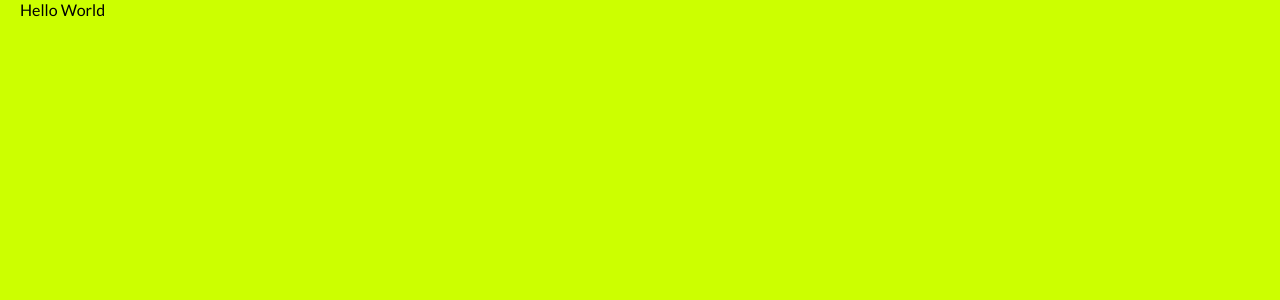
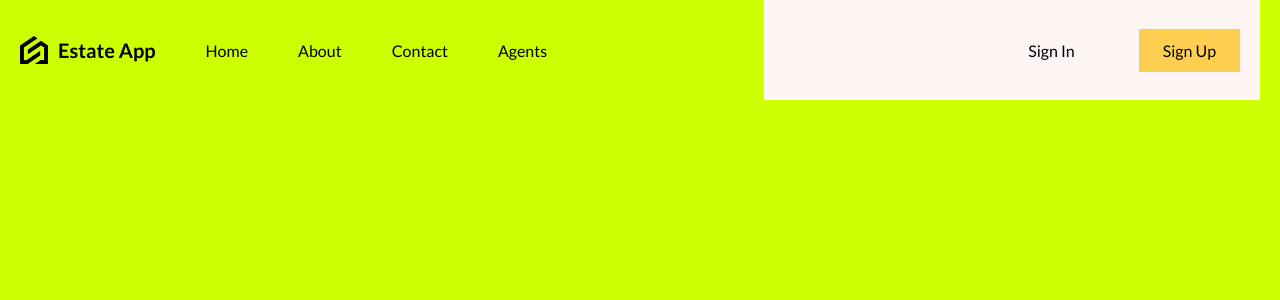
Before and after one commit to sergey87chuvasov/-Estate-Booking-System-, a React (Vite) app: page / in a window 1280 px wide. Shown: the top 300 px of the page. Built offline with nearby package versions, Linux system fonts and the light colour scheme.

Commit message:
added navbar component

```diff
--- a/src/App.jsx
+++ b/src/App.jsx
@@ -1,7 +1,12 @@
+import Navbar from './components/navbar/Navbar';
 import './layout.scss';
 
 function App() {
-  return <div className='layout'>Hello World</div>;
+  return (
+    <div className='layout'>
+      <Navbar />
+    </div>
+  );
 }
 
 export default App;
--- /dev/null
+++ b/src/components/navbar/Navbar.jsx
@@ -0,0 +1,26 @@
+import './Navbar.scss';
+
+function Navbar() {
+  return (
+    <nav>
+      <div className='left'>
+        <a className='logo' href='/'>
+          <img src='/logo.png' alt='logo' />
+          <span>Estate App</span>
+        </a>
+        <a href='/'>Home</a>
+        <a href='/'>About</a>
+        <a href='/'>Contact</a>
+        <a href='/'>Agents</a>
+      </div>
+      <div className='right'>
+        <a href='/'>Sign In</a>
+        <a className='register' href='/'>
+          Sign Up
+        </a>
+      </div>
+    </nav>
+  );
+}
+
+export default Navbar;
--- /dev/null
+++ b/src/components/navbar/Navbar.scss
@@ -0,0 +1,51 @@
+nav {
+  display: flex;
+  justify-content: space-between;
+  align-items: center;
+  height: 100px;
+
+  a {
+    transition: all 0.4s ease;
+
+    &:hover {
+      scale: 1.05;
+    }
+  }
+
+  .left {
+    flex: 3;
+    display: flex;
+    align-items: center;
+    gap: 50px;
+
+    .logo {
+      font-weight: bold;
+      font-size: 20px;
+      display: flex;
+      align-items: center;
+      gap: 10px;
+
+      img {
+        width: 28px;
+      }
+    }
+  }
+
+  .right {
+    flex: 2;
+    display: flex;
+    align-items: center;
+    justify-content: flex-end;
+    background-color: #fcf5f3;
+    height: 100%;
+
+    a {
+      padding: 12px 24px;
+      margin: 20px;
+    }
+
+    .register {
+      background-color: #fece51;
+    }
+  }
+}
```
